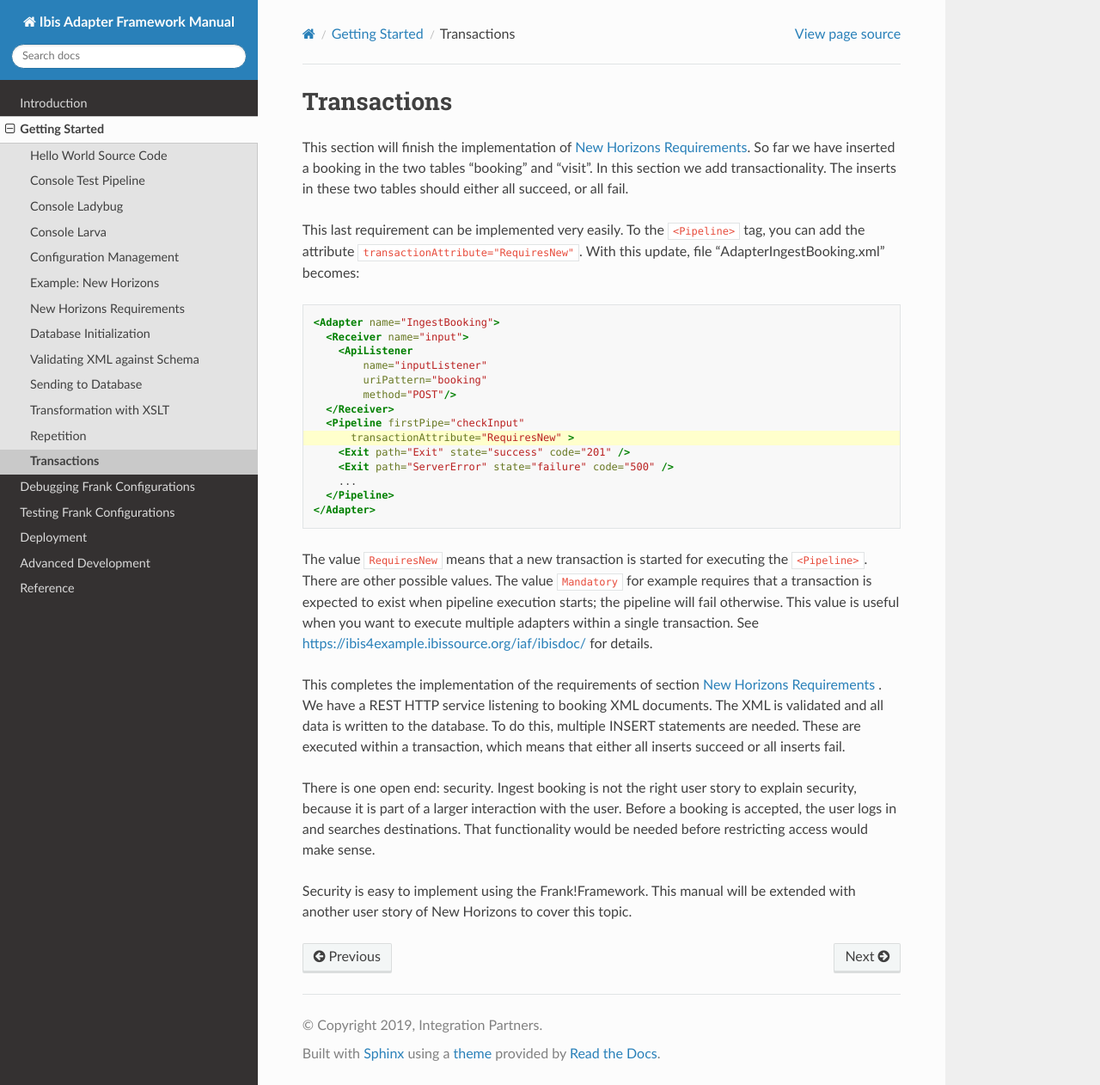
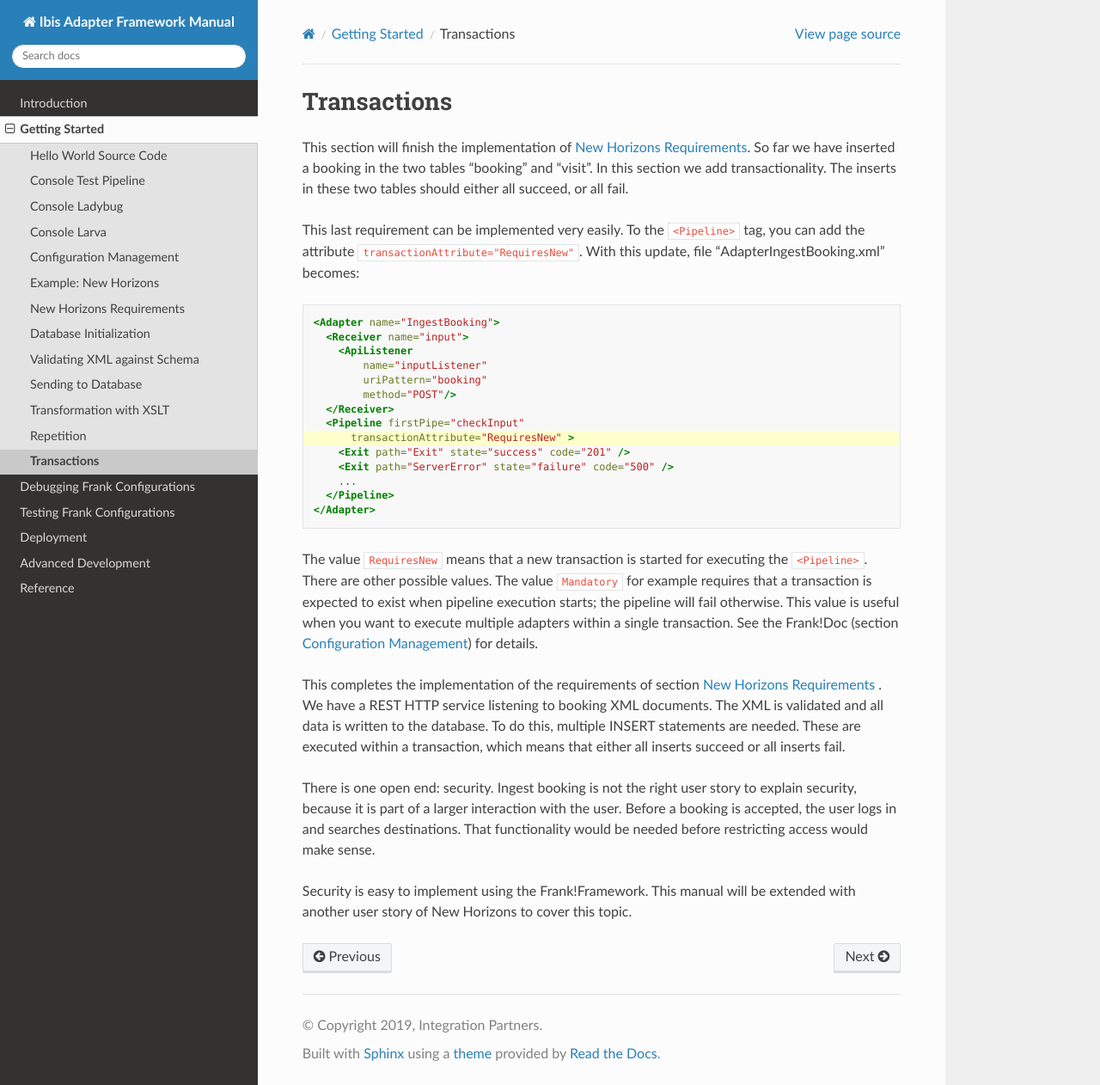
Before and after one commit to frankframework/frank-manual, a Sphinx documentation site: the page built from docs/source/gettingStarted/horizonTransactions.rst, in a window 1280 px wide and 1262 px high. Shown: the whole window at 86% size. Built offline with Sphinx 7.4.7 and the Read the Docs theme 2.0.0, drawn with Linux system fonts in a browser that asks for light colours.

Commit message:
Explain Frank Doc and remove references to ibis4example

```diff
--- a/docs/source/gettingStarted/horizonTransactions.rst
+++ b/docs/source/gettingStarted/horizonTransactions.rst
@@ -37,7 +37,7 @@ The value ``Mandatory`` for example requires that a transaction
 is expected to exist when pipeline execution starts; the pipeline
 will fail otherwise. This value is useful when
 you want to execute multiple adapters within a single transaction.
-See https://ibis4example.ibissource.org/iaf/ibisdoc/ for details.
+See the Frank!Doc (section :ref:`horizonsMultipleFiles`) for details.
 
 This completes the implementation of the requirements of section
 :ref:`horizonsInterfaces` . We have a REST HTTP service listening
```
Also changed, not shown: docs/source/gettingStarted/configurationManagement1.rst (+21 -3 lines), docs/source/gettingStarted/frankDoc.jpg (added), docs/source/gettingStarted/ibisDocFiles.jpg.
